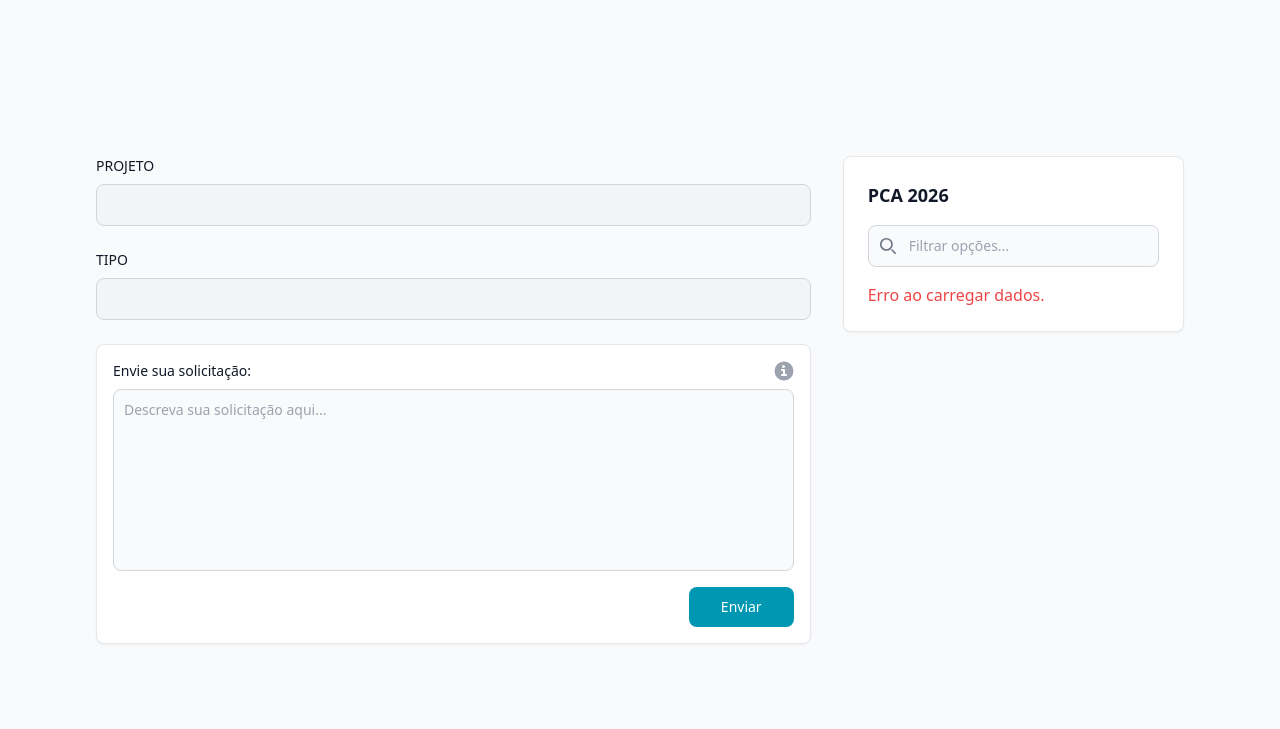
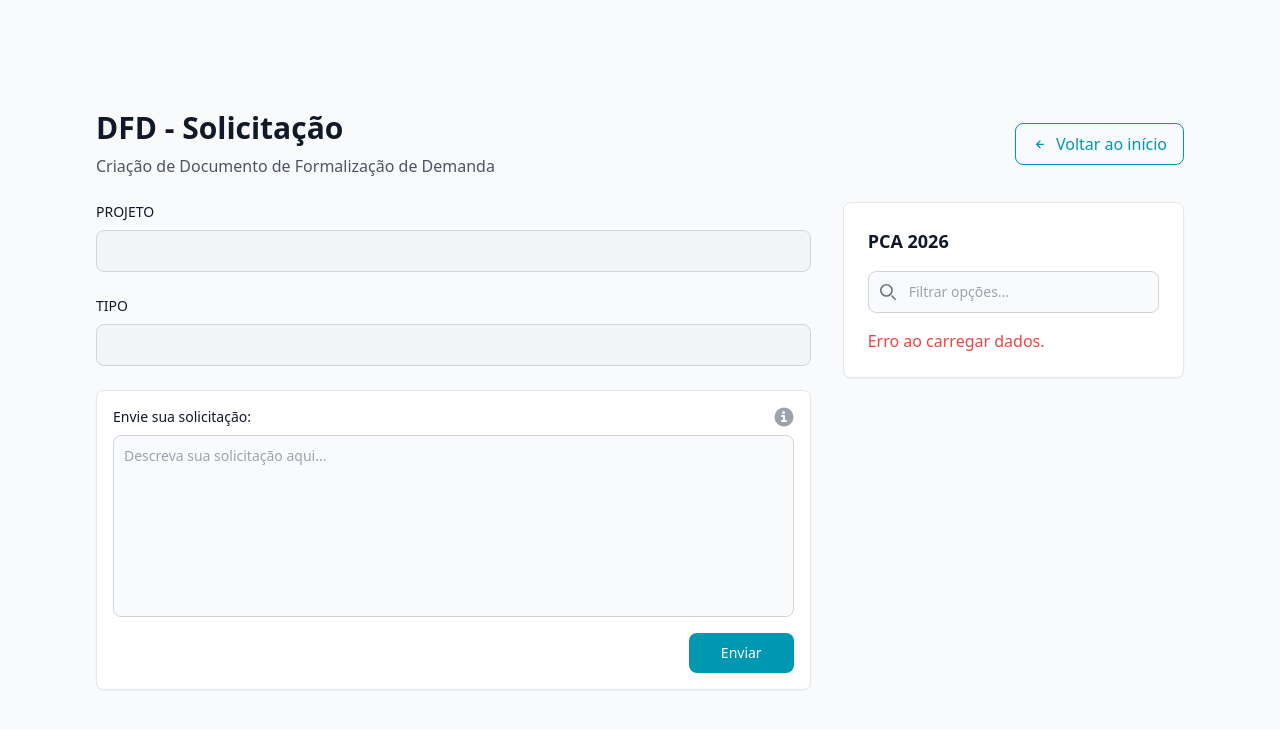
Before and after one commit to bmortari/lia, a FastAPI app: template frontend/templates/dfd/dfd-solicitacao.html in a window 1280 px wide. Shown: the top 729 px of the page. Run offline with FastAPI, Linux system fonts and the light colour scheme; the template is opened without the code that fills it, so the values that code supplies are empty; parts of the project's set-up code (start-up, migrations or seed data) failed here and were passed over; some libraries are stand-ins or nearby versions.

Commit message:
Botões de voltar adicionados na dfd e pdp
Botões de Voltar ao início adicionados na dfd-solicitacao, dfd-curadoria, dfd-resultado. Lógica do js implementada no botão voltar da pdp-inicial.

```diff
--- a/frontend/static/js/dfd/dfd-solicitacao.js
+++ b/frontend/static/js/dfd/dfd-solicitacao.js
@@ -150,4 +150,10 @@
     // Adiciona o listener de submit ao formulário
     const form = document.getElementById('dfd-solicitacao-form');
     form.addEventListener('submit', handleFormSubmit);
+
+    // Adiciona o listener para o botão Voltar
+    const backButton = document.getElementById('voltar-inicio');
+    backButton.addEventListener('click', () => {
+        window.location.href = `${URL}/projetos/${idProjeto}/`;
+    });
 });
--- a/frontend/templates/dfd/dfd-curadoria.html
+++ b/frontend/templates/dfd/dfd-curadoria.html
@@ -292,6 +292,11 @@
         <!-- Botões de Ação -->
         <div class="max-w-4xl mx-auto mt-8 mb-8">
             <div class="flex flex-col sm:flex-row justify-center gap-4">
+                <!-- Botão Voltar ao Início -->
+                <button id="voltar-inicio" type="button" class="text-[#0097B2] hover:text-white border border-[#0097B2] hover:bg-[#0097B2] focus:ring-1 focus:outline-none focus:ring-[#0097B2] font-medium rounded-lg text-sm px-5 py-2.5 text-center">
+                    <i class="las la-arrow-left mr-2"></i>
+                    Voltar ao início
+                </button>
 
                 <!-- Botão Salvar Alterações (Primário) -->
                 <button type="button" class="inline-flex items-center justify-center text-white bg-[#0097B2] hover:bg-[#007d96] focus:ring-1 focus:ring-[#0097B2] font-medium rounded-lg text-sm px-5 py-2.5 focus:outline-none">
--- a/frontend/templates/dfd/dfd-solicitacao.html
+++ b/frontend/templates/dfd/dfd-solicitacao.html
@@ -63,6 +63,15 @@
             box-shadow: 0 0 0 4px rgba(0, 151, 178, 0.3);
             outline: none;
         }
+        #voltar-inicio {
+            color: #0097B2;
+            border-color: #0097B2;
+            background-color: transparent;
+        }
+        #voltar-inicio:focus {
+            box-shadow: 0 0 0 4px rgba(0, 151, 178, 0.3);
+            outline: none;
+        }
     </style>
 </head>
 <body class="bg-gray-50 text-gray-800 h-screen flex items-center justify-center">
@@ -71,6 +80,18 @@
     <div class="container mx-auto p-8 max-w-6xl">
 
         <form id="dfd-solicitacao-form">
+            <!-- Header -->
+            <div class="flex justify-between items-center mb-6">
+                <div>
+                    <h1 class="text-3xl font-bold text-gray-900">DFD - Solicitação</h1>
+                    <p class="text-gray-600 mt-2">Criação de Documento de Formalização de Demanda</p>
+                </div>
+                <button type="button" id="voltar-inicio" class="flex items-center text-blue-600 hover:text-blue-800 transition-colors border border-current px-4 py-2 rounded-lg">
+                    <i class="uil uil-arrow-left mr-2"></i>
+                    Voltar ao início
+                </button>
+            </div>
+
             <!-- Main Content Grid -->
             <main class="grid grid-cols-1 lg:grid-cols-3 gap-8">
 
```
Also changed, not shown: frontend/static/js/dfd/dfd-curadoria.js (+21 -0 lines), frontend/static/js/dfd/dfd-resultado.js (+27 -0 lines), frontend/static/js/pdp/pdp-inicial.js (+9 -0 lines), frontend/templates/dfd/dfd-resultado.html (+10 -1 lines).
